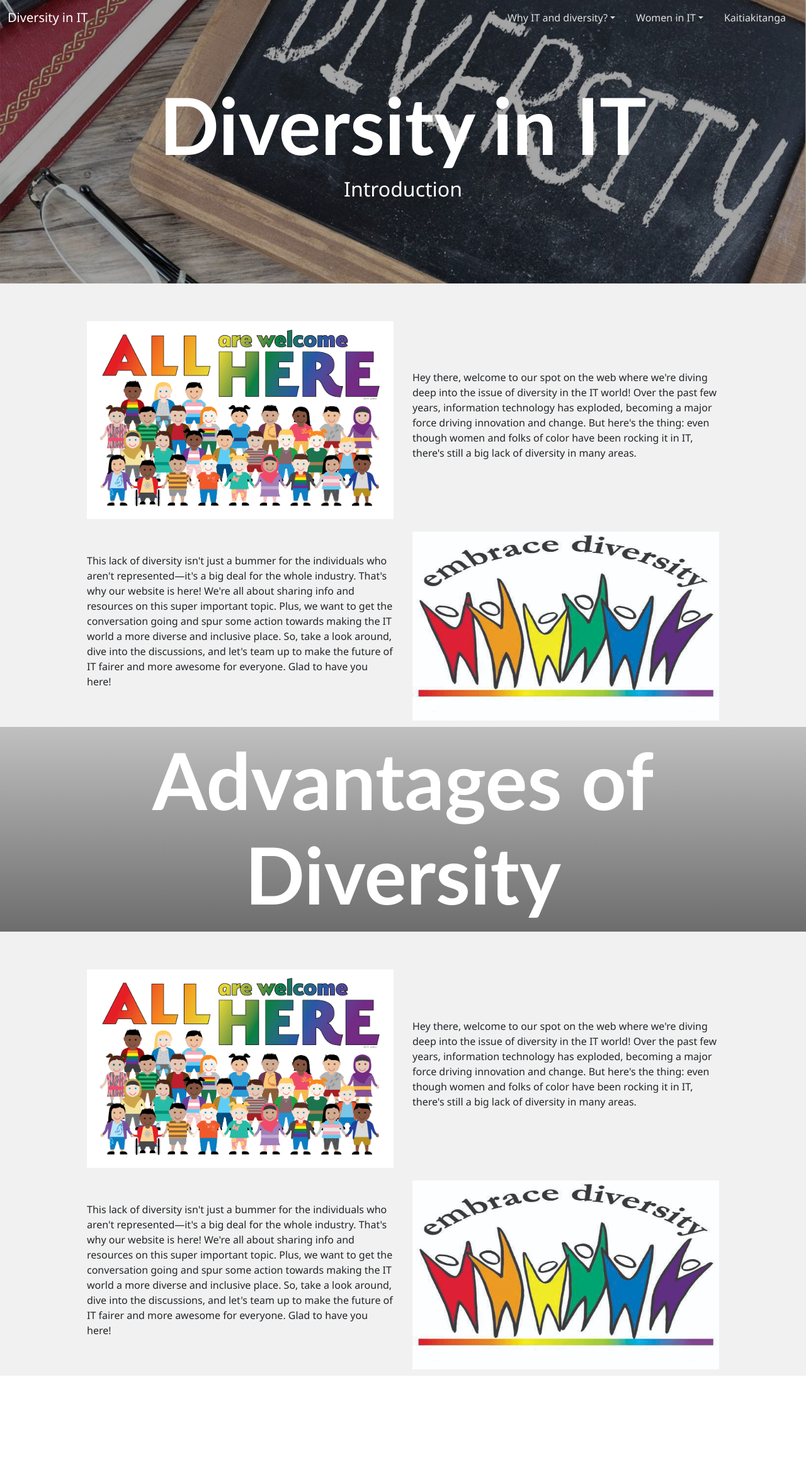
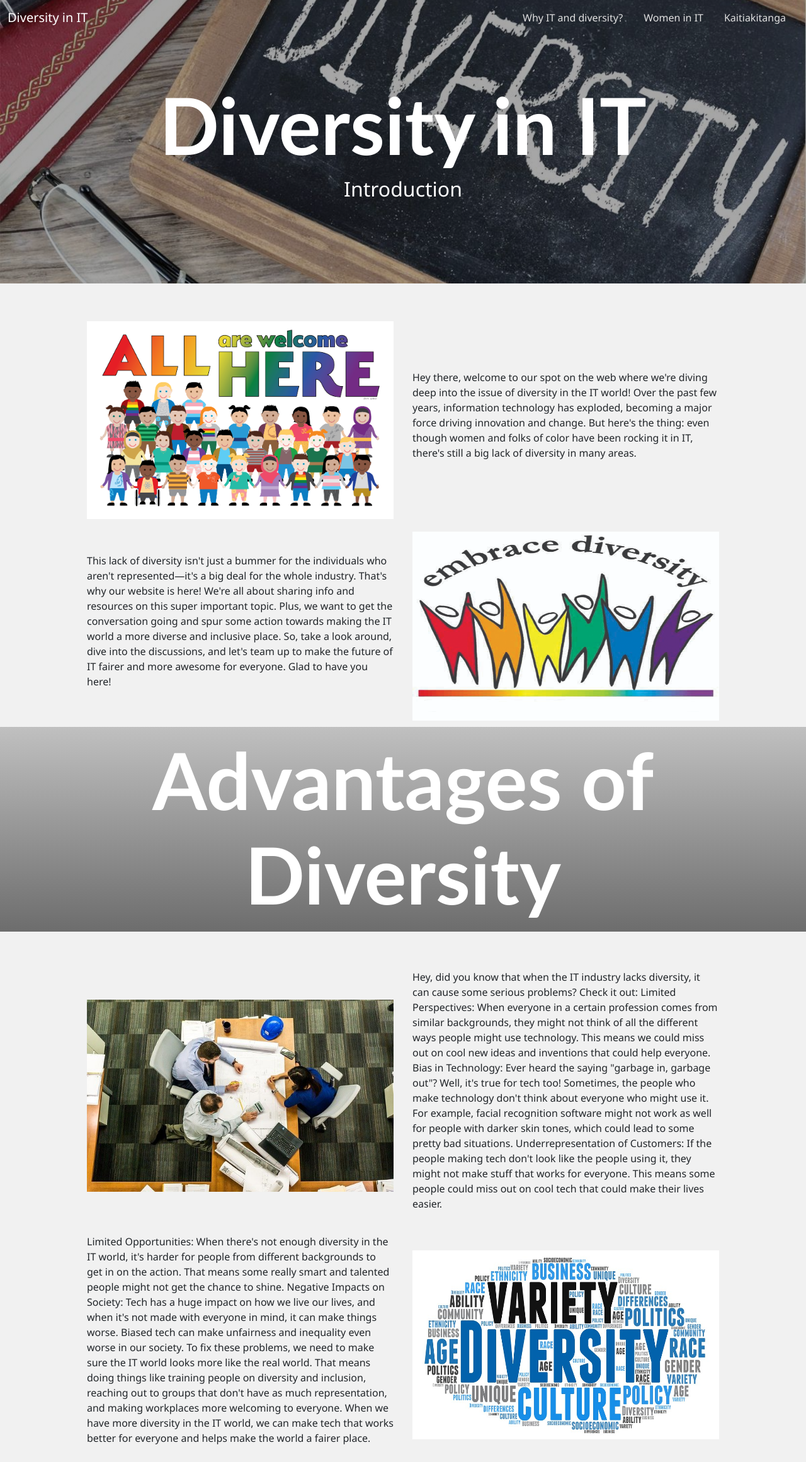
Before and after one commit to DanielWoodward08/Diversity, a plain HTML site: page Diversity/Index.html in a window 1280 px wide. Shown: the whole page at 63% size. Before the commit the page ends 2184 px from the top, so only its background shows below. Drawn offline with nearby package versions, Linux system fonts and the light colour scheme.

Commit message:
A-lot-of-images

```diff
--- a/Diversity/Index.html
+++ b/Diversity/Index.html
@@ -22,29 +22,20 @@
             <ul class="navbar-nav">
 
 
-              <li class="nav-item dropdown">
-                <a class="nav-link dropdown-toggle" href="#" role="button" data-bs-toggle="dropdown">Why IT and diversity?</a>
-                <ul class="dropdown-menu">
-                  <li><a class="dropdown-item" href="#">Women Education Barriers</a></li>
-                  <li><a class="dropdown-item" href="#">Women Industries Barriers</a></li>
-                  <li><a class="dropdown-item" href="#">Women Strategies</a></li>
-                </ul>
+              <li class="nav-item">
+                <a class="nav-link" href="#">Why IT and diversity?</a>
               </li>
+
 <!--This one includes introduction, advantages, careers in IT and AI inclusivity-->
 
-              <li class="nav-item dropdown">
-                <a class="nav-link dropdown-toggle" href="google.com" role="button" data-bs-toggle="dropdown">Women in IT</a>
+              <li class="nav-item">
+                <a class="nav-link" href="#">Women in IT</a>
 
 <!--INSTEAD OF 3 DIFFERENT WEBSITES {for women in IT} I WILL MAKE IT ALL IN ONE AND THEN CHANGE COLOUR LIKE WITH THE WIREFRAME-->
 
-                <ul class="dropdown-menu">
-                  <li><a class="dropdown-item" href="#">Women Education Barriers</a></li>
-                  <li><a class="dropdown-item" href="#">Women Industries Barriers</a></li>
-                  <li><a class="dropdown-item" href="#">Women Strategies</a></li>
-                </ul>
               </li>
             </li>
-            <li class="nav-item dropdown">
+            <li class="nav-item">
               <a class="nav-link" href="#" id="navbar-move">Kaitiakitanga</a>
             </li>
             </ul>
@@ -126,7 +117,9 @@
 
           </div>
 
+
           <!--NEXT HERO BANNER-->
+
 
           <div class="banner1">
             <div>
@@ -140,11 +133,17 @@
 
               <div class="row">
                   <div class="col">
-                      <img src="all-are-welcome-here.png" alt="a lot of people of all race and ethnicity gathered around a text that says: all are welcome here">
+                      <img src="3-people-planning.jpg" alt="three people sitting at a table with a blueprint. They're probably talking about planning">
                   </div>
                   <div class="col">
                       <p>
-                        Hey there, welcome to our spot on the web where we're diving deep into the issue of diversity in the IT world! Over the past few years, information technology has exploded, becoming a major force driving innovation and change. But here's the thing: even though women and folks of color have been rocking it in IT, there's still a big lack of diversity in many areas.
+                        Hey, did you know that when the IT industry lacks diversity, it can cause some serious problems? Check it out:
+
+Limited Perspectives: When everyone in a certain profession comes from similar backgrounds, they might not think of all the different ways people might use technology. This means we could miss out on cool new ideas and inventions that could help everyone.
+
+Bias in Technology: Ever heard the saying "garbage in, garbage out"? Well, it's true for tech too! Sometimes, the people who make technology don't think about everyone who might use it. For example, facial recognition software might not work as well for people with darker skin tones, which could lead to some pretty bad situations.
+
+Underrepresentation of Customers: If the people making tech don't look like the people using it, they might not make stuff that works for everyone. This means some people could miss out on cool tech that could make their lives easier.
                       </p>
                   </div>
               </div>
@@ -153,14 +152,15 @@
               <div class="row">
                   <div class="col">
                       <p>
-                        This lack of diversity isn't just a bummer for the individuals who aren't represented—it's a big deal for the whole industry. That's why our website is here! We're all about sharing info and resources on this super important topic. Plus, we want to get the conversation going and spur some action towards making the IT world a more diverse and inclusive place.
+                        Limited Opportunities: When there's not enough diversity in the IT world, it's harder for people from different backgrounds to get in on the action. That means some really smart and talented people might not get the chance to shine.
 
-                        So, take a look around, dive into the discussions, and let's team up to make the future of IT fairer and more awesome for everyone. Glad to have you here!
+Negative Impacts on Society: Tech has a huge impact on how we live our lives, and when it's not made with everyone in mind, it can make things worse. Biased tech can make unfairness and inequality even worse in our society.
 
+To fix these problems, we need to make sure the IT world looks more like the real world. That means doing things like training people on diversity and inclusion, reaching out to groups that don't have as much representation, and making workplaces more welcoming to everyone. When we have more diversity in the IT world, we can make tech that works better for everyone and helps make the world a fairer place.
                       </p>
                   </div>
                   <div class="col">
-                      <img src="embrace-diversity.jpeg" alt="A bunch of cartoon people of all colours of the rainbow jumping with joy with a text that says embrace diversity." height="300px" width="400px">
+                      <img src="brainstorm.jpg" alt="A brain made out of a lot of words, but the biggest word in the center says Diversity" height="300px" width="400px">
                   </div>
               </div>
 
```
Also changed, not shown: Diversity/3-people-planning.jpg (added), Diversity/brainstorm.jpg (added), Diversity/people-talking-IT.jpg (added).
